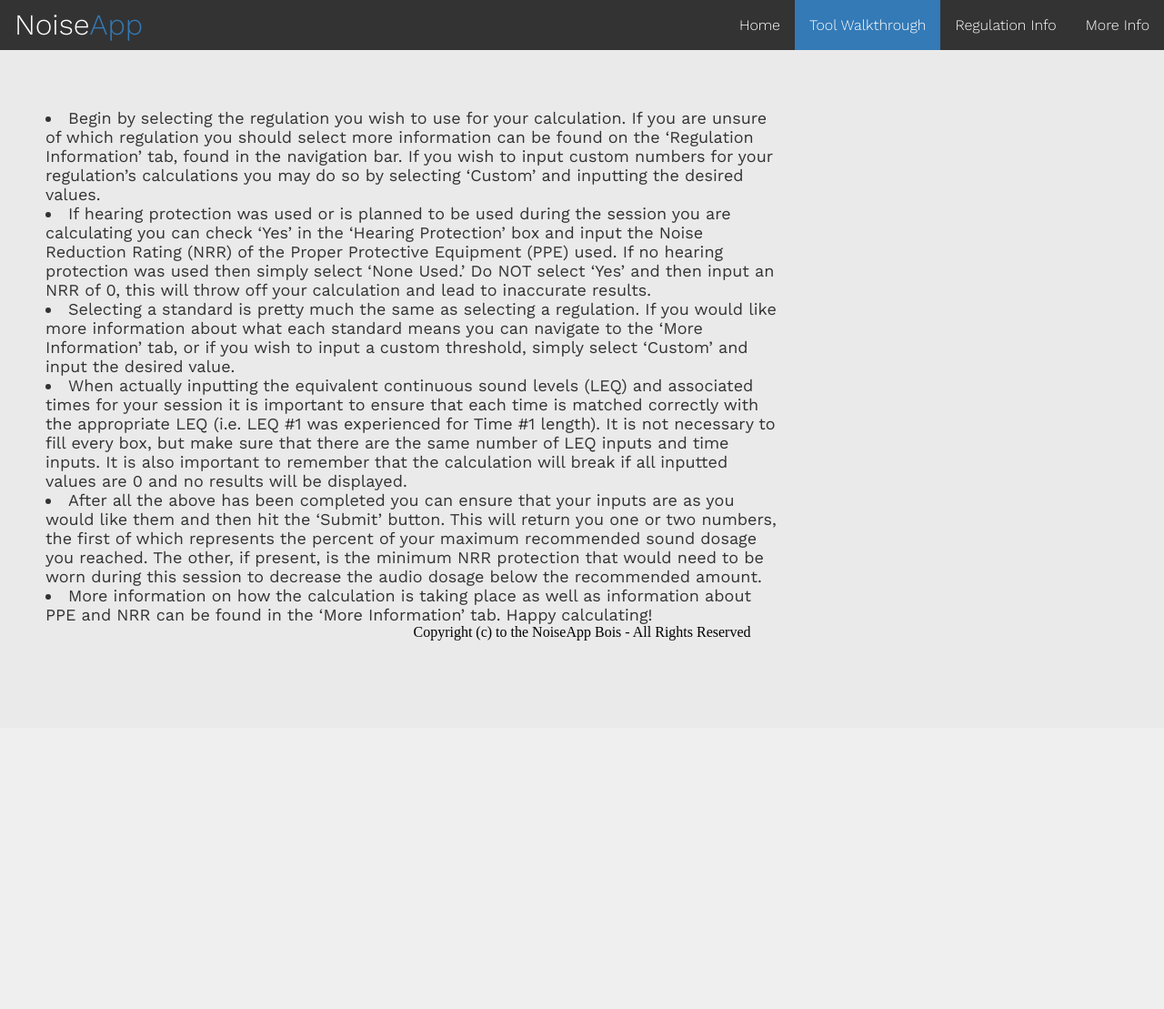
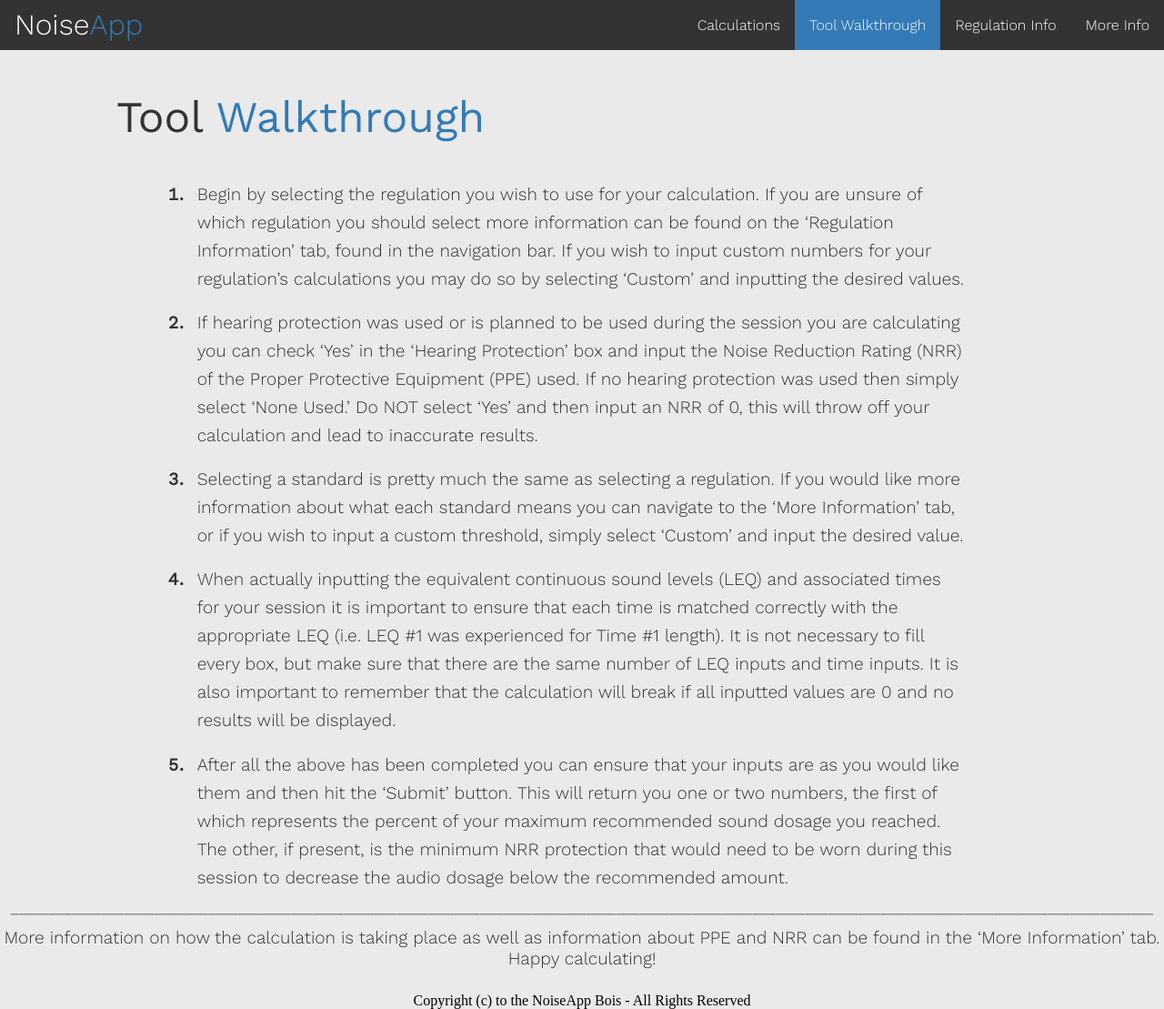
Before and after one commit to erayner305/NoiseApp, a Flask app: page /about in a window 1280 px wide. Shown: the whole page at 91% size. Before the commit the page ends 704 px from the top, so only its background shows below. Run offline with Flask 3, Linux system fonts and the light colour scheme.

Commit message:
Updated about page

```diff
--- a/templates/about.html
+++ b/templates/about.html
@@ -5,9 +5,10 @@
     <li><a href="{{url_for('moreinfo')}}">More Info</a></li>
     <li><a href="{{url_for('reginfo')}}">Regulation Info</a></li>
 	<li><a class="active" href="{{url_for('about')}}">Tool Walkthrough</a></li>
-	<li><a href="{{url_for('index')}}">Home</a></li>
+	<li><a href="{{url_for('index')}}">Calculations</a></li>
 </ul>
-    <div style="font-size:large;font-family:Work Sans;color:#333;margin:5% 33% 100px 50px">
+<h1 style="padding-left:10%">Tool <span style="color:#337ab7">Walkthrough</span></h1>
+<ol>
         <li>Begin by selecting the regulation you wish to use for your calculation. If you are unsure of which regulation you should select more information can be found on the ‘Regulation Information’ tab, found in the navigation bar. If you wish to input custom numbers for your regulation’s calculations you may do so by selecting ‘Custom’ and inputting the desired values.</li>
 
         <li>If hearing protection was used or is planned to be used during the session you are calculating you can check ‘Yes’ in the ‘Hearing Protection’ box and input the Noise Reduction Rating (NRR) of the Proper Protective Equipment (PPE) used. If no hearing protection was used then simply select ‘None Used.’ Do NOT select ‘Yes’ and then input an NRR of 0, this will throw off your calculation and lead to inaccurate results.</li>
@@ -18,7 +19,11 @@
 
         <li>After all the above has been completed you can ensure that your inputs are as you would like them and then hit the ‘Submit’ button. This will return you one or two numbers, the first of which represents the percent of your maximum recommended sound dosage you reached. The other, if present, is the minimum NRR protection that would need to be worn during this session to decrease the audio dosage below the recommended amount.</li>
 
-        <li>More information on how the calculation is taking place as well as information about PPE and NRR can be found in the ‘More Information’ tab. Happy calculating!</li>
-    </div>
+</ol>
+
+<div class="bottom-of-page">
+    <center style="padding:0%">_______________________________________________________________________________________________________________________________________________________</center>
+    <center style="padding-top:12px;font-size: larger;">More information on how the calculation is taking place as well as information about PPE and NRR can be found in the ‘More Information’ tab. Happy calculating!</center>
+</div>
 
 {%endblock%}
--- a/templates/base.html
+++ b/templates/base.html
@@ -35,8 +35,11 @@
 
 	h1 {
 		font-family: 'Work Sans', sans-serif;
-        font-weight: 400;
-        color:#333;
+    font-weight: 400;
+    color:#333;
+    padding: 1%;
+    padding-bottom: 0px;
+    font-size: 300%;
 	}
 
     ul {
@@ -55,7 +58,7 @@
         float: left;
       }
 
-      span {
+      li>span {
         display: block;
         color: white;
         text-align: center;
@@ -87,6 +90,41 @@
         background-color: #337ab7;
       }
 
+      ol {
+        display:inline-block;
+        list-style-position: outside;
+        color: #333;
+        text-align: left;
+        padding: 0px 16px;
+        text-decoration: none;
+        font-family: 'Work Sans', sans-serif;
+        font-weight: 300;
+        font-size: medium;
+        margin: 0% 15% 0% 15%;
+      }
+
+      ol > li {
+        padding: 1%;
+        font-size: larger;
+        line-height: 31px;
+      }
+
+      ol > li::marker {
+        font-weight: bold;
+      }
+
+      .bottom-of-page {
+          display:inline-block;
+          width: 100%;
+          color: #333;
+          text-align: center;
+          font-family: 'Work Sans', sans-serif;
+          font-weight: 300;
+          font-size: medium;
+          padding-bottom: 2%;
+          margin: auto;
+      }
+
       body {
 		padding: 0px;
 		margin: 0px;
@@ -100,7 +138,10 @@
 
 {%endblock%}
 <br>
-<center>
+<div>
+  <center>
     Copyright (c) to the NoiseApp Bois - All Rights Reserved
-</center>
+  </center>
+</div>
+
 </body>
--- a/templates/more_info.html
+++ b/templates/more_info.html
@@ -5,6 +5,6 @@
     <li><a class="active" href="{{url_for('moreinfo')}}">More Info</a></li>
     <li><a href="{{url_for('reginfo')}}">Regulation Info</a></li>
 	<li><a href="{{url_for('about')}}">Tool Walkthrough</a></li>
-	<li><a href="{{url_for('index')}}">Home</a></li>
+	<li><a href="{{url_for('index')}}">Calculations</a></li>
 </ul>
 {%endblock%}
--- a/templates/regulation_info.html
+++ b/templates/regulation_info.html
@@ -5,7 +5,7 @@
     <li><a href="{{url_for('moreinfo')}}">More Info</a></li>
     <li><a class="active" href="{{url_for('reginfo')}}">Regulation Info</a></li>
 	<li><a href="{{url_for('about')}}">Tool Walkthrough</a></li>
-	<li><a href="{{url_for('index')}}">Home</a></li>
+	<li><a href="{{url_for('index')}}">Calculations</a></li>
 </ul>
 
 {%endblock%}
```
